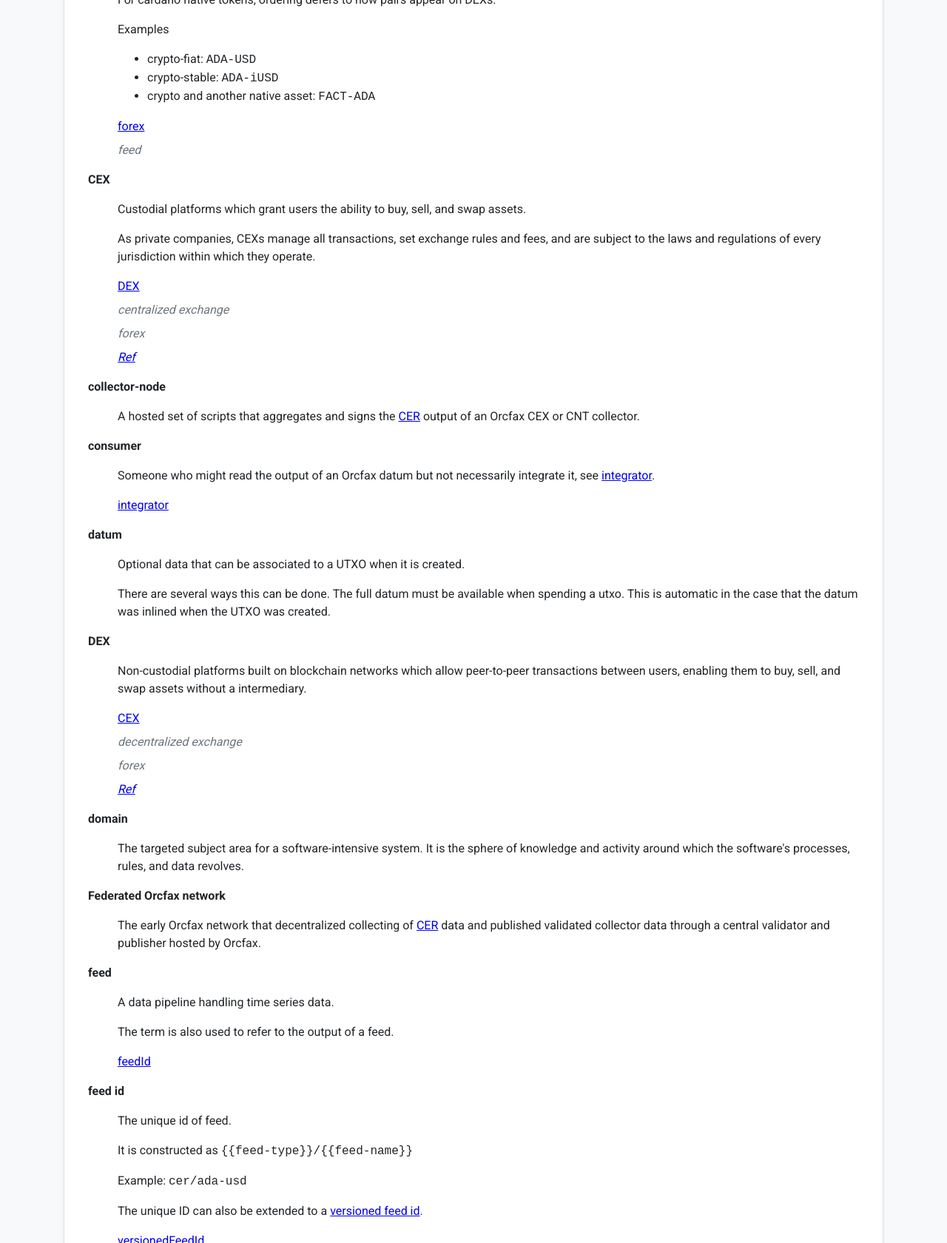
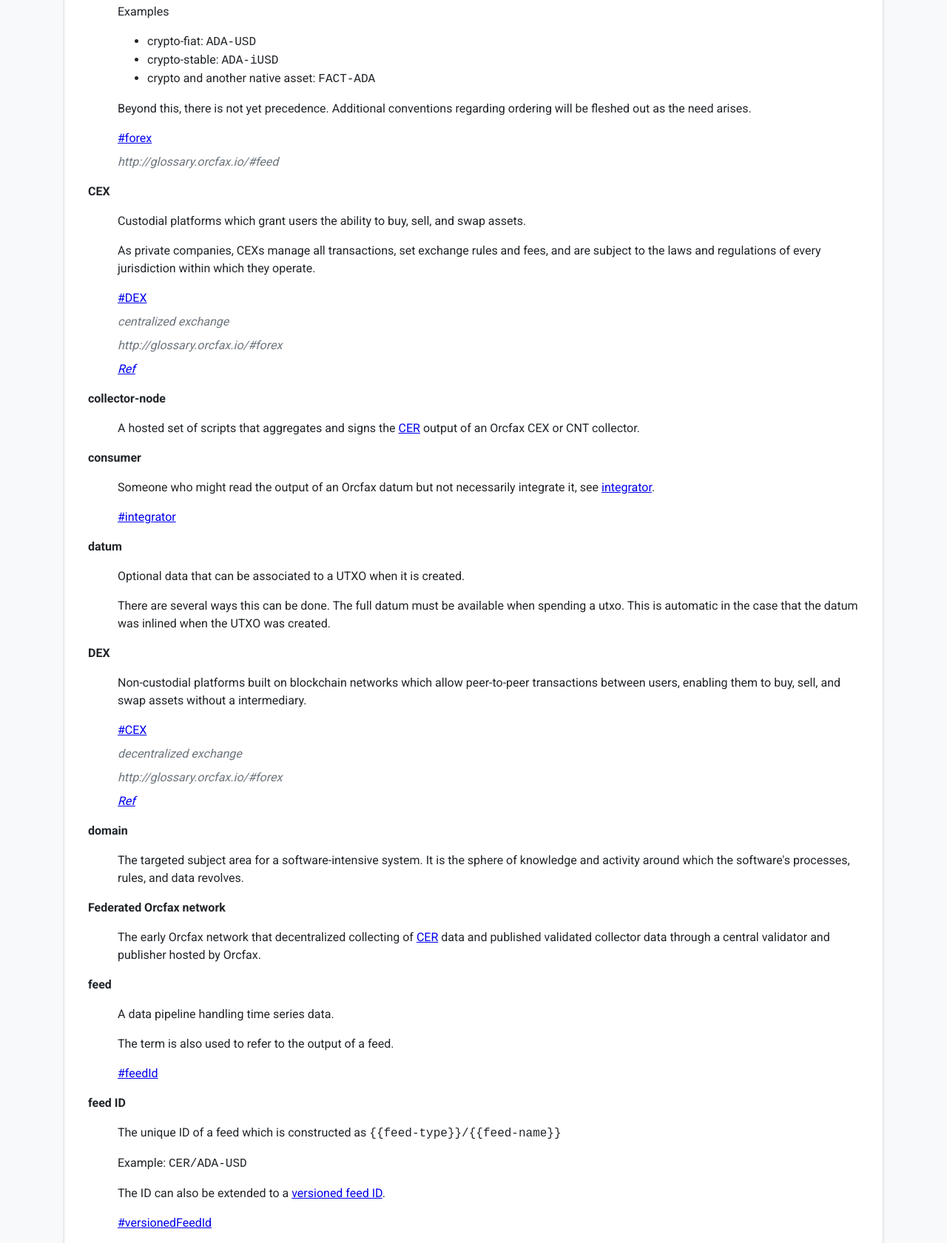
Before and after one commit to orcfax/glossary, a plain HTML site: page docs/index.html in a window 1280 px wide. Shown: the part 1120-2800 px from the top of the page at 74% size. Drawn offline with Linux system fonts and the light colour scheme.

Commit message:
reorganize full temp based on review

```diff
--- a/docs/index.html
+++ b/docs/index.html
@@ -119,20 +119,20 @@
             <p class="text-center"><a href="https://github.com/orcfax/glossary">How to contribute</a></p>
             <hr>
             <dl class="row">
-              <div class="term-container" id="arkly" typeof="skos:Concept"><dt class="col-12 mt" lang="en" property="skos:prefLabel">arkly</dt> <dd class="col-12" lang="en" property="skos:definition"><p> A next-generation decentralized digital archives
- management platform and permanent storage solution.
+              <div class="term-container" id="arkly" typeof="skos:Concept"><dt class="col-12 mt" lang="en" property="skos:prefLabel">arkly</dt> <dd class="col-12" lang="en" property="skos:definition"><p> A decentralized digital archives management platform and
+ permanent storage solution.
  </p>
 </dd></div>
 
 <div class="term-container" id="arweave" typeof="skos:Concept"><dt class="col-12 mt" lang="en" property="skos:prefLabel">arweave</dt> <dd class="col-12" lang="en" property="skos:definition"><p> A decentralized (layer-zero) storage network that provides
  replication of data over hundreds of Arweave nodes and is
  funded by the Ar token.</p>
-<p> The network provides an innovative, one-time endowment
- model that claims to fund the storage of a minimum 40
- copies of each user file for at least 200 years.
+<p> The network provides a one-time endowment model that
+ claims to fund the storage of a minimum 40 copies of each
+ user file.
  </p>
 </dd> <dd class="col-12 alt-label" lang="en" property="skos:note:">
-    <a href="https://2hsfyi4t5fiqdcanybdez4e4admrjeqghts22viz7uuo3d5k2nna.arweave.net/0eRcI5PpUQGIDcBGTPCcANkUkgY85a1VGf0o7Y-q01o/#/en/storage-endowment">Ref</a>
+      <a href="https://2hsfyi4t5fiqdcanybdez4e4admrjeqghts22viz7uuo3d5k2nna.arweave.net/0eRcI5PpUQGIDcBGTPCcANkUkgY85a1VGf0o7Y-q01o/#/en/storage-endowment">Ref</a>
     </dd></div>
 
 <div class="term-container" id="baseQuote" typeof="skos:Concept"><dt class="col-12 mt" lang="en" property="skos:prefLabel">base-quote</dt> <dd class="col-12" lang="en" property="skos:definition"><p> Describes a currency exchange rate.</p>
@@ -145,7 +145,7 @@
       <a href="https://tradenation.com/en-bs/articles/base-currency-and-quote-currency/">Ref</a>
     </dd></div>
 
-<div class="term-container" id="cer" typeof="skos:Concept"><dt class="col-12 mt" lang="en" property="skos:prefLabel">CER</dt> <dd class="col-12" lang="en" property="skos:definition"><p> The feed type representing Currency Exchange Rate feeds.
+<div class="term-container" id="cer" typeof="skos:Concept"><dt class="col-12 mt" lang="en" property="skos:prefLabel">CER</dt> <dd class="col-12" lang="en" property="skos:definition"><p> The feed type representing Current Exchange Rate feeds.
  This includes feeds such as ADA-USD and FACT-ADA.</p>
 <h3>Naming convention</h3>
 <p> For a feed of CER type, the naming convention is
@@ -164,7 +164,11 @@
 <li>crypto-stable: <code>ADA-iUSD</code></li>
 <li>crypto and another native asset: <code>FACT-ADA</code></li>
 </ul>
-</dd> <dd class="col-12 mt" lang="en" property="skos:related"><a href="forex">forex</a></dd> <dd class="col-12 alt-label" lang="en" property="skos:broader">feed</dd></div>
+<p> Beyond this, there is not yet precedence.
+ Additional conventions regarding ordering will be fleshed
+ out as the need arises.
+ </p>
+</dd> <dd class="col-12 mt" lang="en" property="skos:related"><a href="#forex">#forex</a></dd> <dd class="col-12 alt-label" lang="en" property="skos:broader">http://glossary.orcfax.io/#feed</dd></div>
 
 <div class="term-container" id="cex" typeof="skos:Concept"><dt class="col-12 mt" lang="en" property="skos:prefLabel">CEX</dt> <dd class="col-12" lang="en" property="skos:definition"><p> Custodial platforms which grant users the ability to buy,
  sell, and swap assets.</p>
@@ -173,7 +177,7 @@
  regulations of every jurisdiction within which they
  operate.
  </p>
-</dd> <dd class="col-12 mt" lang="en" property="skos:related"><a href="DEX">DEX</a></dd> <dd class="col-12 alt-label" lang="en" property="skos:altLabel">centralized exchange</dd> <dd class="col-12 alt-label" lang="en" property="skos:broader">forex</dd> <dd class="col-12 alt-label" lang="en" property="skos:note:">
+</dd> <dd class="col-12 mt" lang="en" property="skos:related"><a href="#DEX">#DEX</a></dd> <dd class="col-12 alt-label" lang="en" property="skos:altLabel">centralized exchange</dd> <dd class="col-12 alt-label" lang="en" property="skos:broader">http://glossary.orcfax.io/#forex</dd> <dd class="col-12 alt-label" lang="en" property="skos:note:">
       <a href="https://www.bitcoin.com/get-started/what-is-a-cex">Ref</a>
     </dd></div>
 
@@ -186,7 +190,7 @@
  not necessarily integrate it, see
  <a href="#integrator">integrator</a>.
  </p>
-</dd> <dd class="col-12 mt" lang="en" property="skos:related"><a href="integrator">integrator</a></dd></div>
+</dd> <dd class="col-12 mt" lang="en" property="skos:related"><a href="#integrator">#integrator</a></dd></div>
 
 <div class="term-container" id="datum" typeof="skos:Concept"><dt class="col-12 mt" lang="en" property="skos:prefLabel">datum</dt> <dd class="col-12" lang="en" property="skos:definition"><p> Optional data that can be associated to a UTXO when it is
  created.</p>
@@ -201,7 +205,7 @@
  allow peer-to-peer transactions between users, enabling
  them to buy, sell, and swap assets without a intermediary.
  </p>
-</dd> <dd class="col-12 mt" lang="en" property="skos:related"><a href="CEX">CEX</a></dd> <dd class="col-12 alt-label" lang="en" property="skos:altLabel">decentralized exchange</dd> <dd class="col-12 alt-label" lang="en" property="skos:broader">forex</dd> <dd class="col-12 alt-label" lang="en" property="skos:note:">
+</dd> <dd class="col-12 mt" lang="en" property="skos:related"><a href="#CEX">#CEX</a></dd> <dd class="col-12 alt-label" lang="en" property="skos:altLabel">decentralized exchange</dd> <dd class="col-12 alt-label" lang="en" property="skos:broader">http://glossary.orcfax.io/#forex</dd> <dd class="col-12 alt-label" lang="en" property="skos:note:">
       <a href="https://www.emurgo.io/press-news/defi-basics-decentralized-exchanges-dex/">Ref</a>
     </dd></div>
 
@@ -221,15 +225,15 @@
 <div class="term-container" id="feed" typeof="skos:Concept"><dt class="col-12 mt" lang="en" property="skos:prefLabel">feed</dt> <dd class="col-12" lang="en" property="skos:definition"><p> A data pipeline handling time series data.</p>
 <p> The term is also used to refer to the output of a feed.
  </p>
-</dd> <dd class="col-12 mt" lang="en" property="skos:related"><a href="feedId">feedId</a></dd></div>
+</dd> <dd class="col-12 mt" lang="en" property="skos:related"><a href="#feedId">#feedId</a></dd></div>
 
-<div class="term-container" id="feedId" typeof="skos:Concept"><dt class="col-12 mt" lang="en" property="skos:prefLabel">feed id</dt> <dd class="col-12" lang="en" property="skos:definition"><p> The unique id of feed.</p>
-<p> It is constructed as <code>{{feed-type}}/{{feed-name}}</code></p>
-<p> Example: <code>cer/ada-usd</code></p>
-<p> The unique ID can also be extended to a
- <a href="versionedFeedId">versioned feed id</a>.
+<div class="term-container" id="feedId" typeof="skos:Concept"><dt class="col-12 mt" lang="en" property="skos:prefLabel">feed ID</dt> <dd class="col-12" lang="en" property="skos:definition"><p> The unique ID of a feed which is constructed as
+ <code>{{feed-type}}/{{feed-name}}</code></p>
+<p> Example: <code>CER/ADA-USD</code></p>
+<p> The ID can also be extended to a
+ <a href="#versionedFeedId">versioned feed ID</a>.
  </p>
-</dd> <dd class="col-12 mt" lang="en" property="skos:related"><a href="versionedFeedId">versionedFeedId</a></dd></div>
+</dd> <dd class="col-12 mt" lang="en" property="skos:related"><a href="#versionedFeedId">#versionedFeedId</a></dd></div>
 
 <div class="term-container" id="feedName" typeof="skos:Concept"><dt class="col-12 mt" lang="en" property="skos:prefLabel">feed name</dt> <dd class="col-12" lang="en" property="skos:definition"><p> The identifier of a feed within a feed type which is
  selected to globally unique.</p>
@@ -238,7 +242,7 @@
  preferred, for example <code>ADA-USD</code>.</p>
 <p> Each feed type will have its own naming convention.
  </p>
-</dd> <dd class="col-12 mt" lang="en" property="skos:related"><a href="feedID">feedID</a></dd></div>
+</dd> <dd class="col-12 mt" lang="en" property="skos:related"><a href="#feedID">#feedID</a></dd></div>
 
 <div class="term-container" id="feedType" typeof="skos:Concept"><dt class="col-12 mt" lang="en" property="skos:prefLabel">feed type</dt> <dd class="col-12" lang="en" property="skos:definition"><p> Each feed has exactly one feed type, which are used to
  group feeds into semantically similar sets.</p>
@@ -271,7 +275,7 @@
 <div class="term-container" id="integrator" typeof="skos:Concept"><dt class="col-12 mt" lang="en" property="skos:prefLabel">integrator</dt> <dd class="col-12" lang="en" property="skos:definition"><p> An entity which builds the use of Orcfax datum into their
  smart contract and transactions.
  </p>
-</dd> <dd class="col-12 mt" lang="en" property="skos:related"><a href="consumer">consumer</a></dd></div>
+</dd> <dd class="col-12 mt" lang="en" property="skos:related"><a href="#consumer">#consumer</a></dd></div>
 
 <div class="term-container" id="itn" typeof="skos:Concept"><dt class="col-12 mt" lang="en" property="skos:prefLabel">ITN</dt> <dd class="col-12" lang="en" property="skos:definition"><p> A phased program of iterative design and ground-truthing
  using the resources of licensed Orcfax validators.
```
Also changed, not shown: 2 other files.
